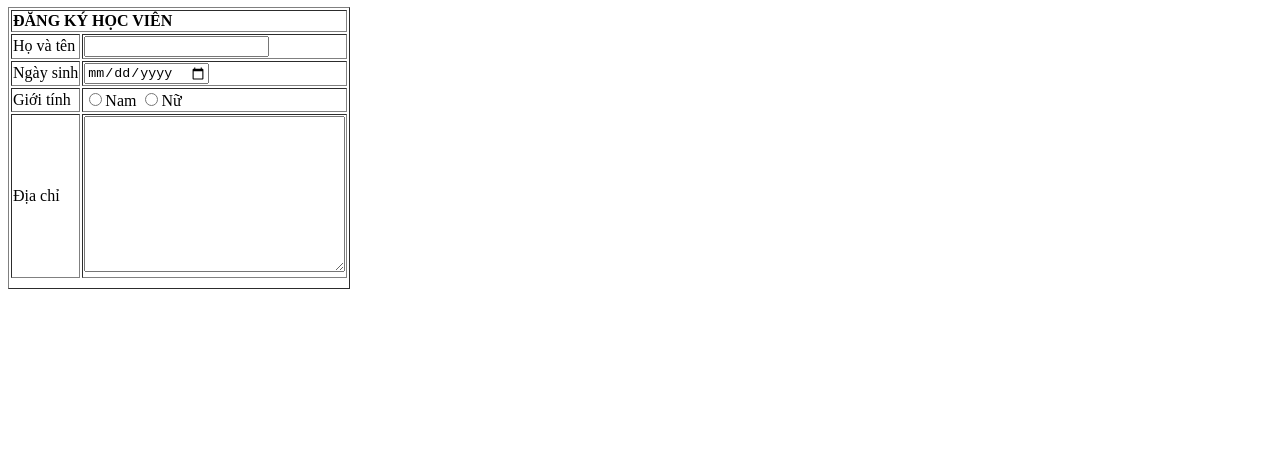
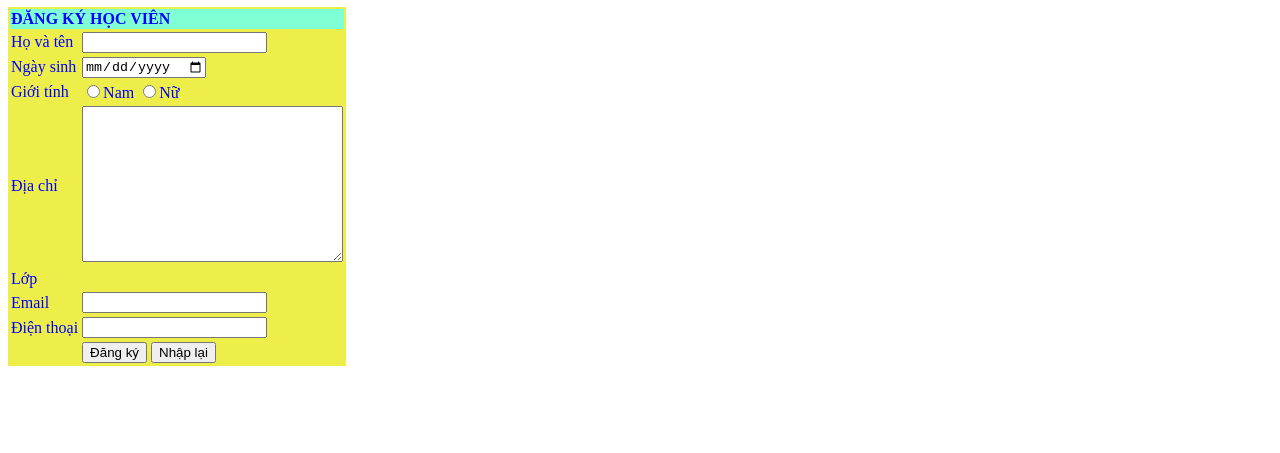
Before and after one commit to moto710/GitProject, a plain HTML site: page formSoThich.html in a window 1280 px wide. Shown: the part 347-800 px from the top of the page. Drawn offline with Linux system fonts and the light colour scheme.

Commit message:
fix form

```diff
--- a/formSoThich.html
+++ b/formSoThich.html
@@ -11,7 +11,7 @@
     <form action="/formSoThich.html" method="post" style="background-color: teal; font-size: 20px; font-family:'Times New Roman', Times, serif;">
         <table style="background-color: white;" align="center">
             <thead>
-                <th colspan="4" style="background-color: red; color: white;">SỞ THÍCH CỦA BẠN</th>
+                <th colspan="4" style="background-color: orange; color: white;">SỞ THÍCH CỦA BẠN</th>
             </thead>
             <tbody>
                 <tr>
@@ -46,11 +46,11 @@
         </table>
     </form>
     <h1>Second part</h1>
-    <table border="1">
+    <table style="background-color: rgb(238, 238, 74); color: blue;">
         <form action="formSoThich.html" method="post">
             <thead>
                 <tr>
-                    <th colspan="2" align="left">ĐĂNG KÝ HỌC VIÊN</th>
+                    <th colspan="2" align="left" style="background-color: aquamarine;">ĐĂNG KÝ HỌC VIÊN</th>
                 </tr>
             </thead>
             <tbody>
@@ -70,12 +70,29 @@
                     <td>Địa chỉ</td>
                     <td><textarea name="address"" cols="30" rows="10"></textarea></td>
                 </tr>
-                <tr></tr>
-                <tr></tr>
-                <tr></tr>
-                <tr></tr>
+                <tr>
+                    <td>Lớp</td>
+                    <td>
+                        <!-- <Select name="class">
+                            <option selected disabled>Chọn lớp</option>
+                            <option value="C07">C07</option>
+                            <option value="C08">C08</option>
+                            <option value="C09">C09</option>
+                        </Select> -->
+                    </td>
+                </tr>
+                <tr>
+                    <td>Email</td>
+                    <td><input type="email" name="email2"></td>
+                </tr>
+                <tr>
+                    <td>Điện thoại</td>
+                    <td><input type="tel" name="phoneNumber"></td>
+                </tr>
+                <tr>
+                    <td></td>
+                    <td><input type="submit" value="Đăng ký"> <input type="reset" value="Nhập lại"></td>
             </tbody>
-
         </form>
     </table>
 </body>
```
